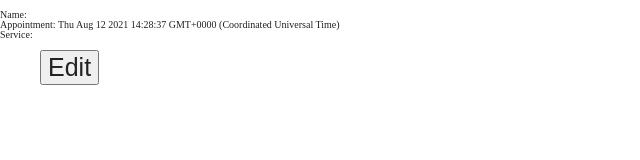
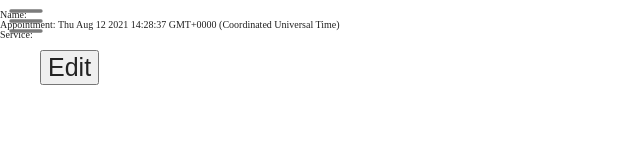
Before and after one commit to mnebot86/TheBarbershop, a React (Create React App) app in the folder client/: page /confirmation/1 in a window 1280 px wide. Shown: the top 160 px of the page, without its empty margins (0-640 px from the left). Built offline with nearby package versions, Linux system fonts and the light colour scheme; no server answers.

Commit message:
starting on confirmation screen

```diff
--- a/client/src/screens/Confirmation/Confirmation.css
+++ b/client/src/screens/Confirmation/Confirmation.css
@@ -0,0 +1,3 @@
+.confirmation{
+
+}
--- a/client/src/screens/Confirmation/Confirmation.jsx
+++ b/client/src/screens/Confirmation/Confirmation.jsx
@@ -1,26 +1,29 @@
 import { useParams, Link } from "react-router-dom";
-
+import Layout from "../../components/Layout/Layout";
 
 const Confirmation = (props) => {
-
-  const booking = ({
+  const booking = {
     date: new Date(),
     client: props.client?.name,
     service: props.service?.name,
-})
-console.log('booking',booking.date)
+  };
+  console.log("booking", booking.date);
 
-let { id } = useParams()
+  let { id } = useParams();
 
   return (
+    <div className="confirmation">
+      <Layout>
         <div>
           <img src={props.client?.image_url} alt={props.client?.name} />
           <p>Name: {booking.client}</p>
           <p>Appointment: {booking.date?.toString()}</p>
           <p>Service: {booking?.service}</p>
-    <Link to = {`/booking/${id}/edit`}>
+          <Link to={`/booking/${id}/edit`}>
             <button>Edit</button>
           </Link>
+        </div>
+      </Layout>
     </div>
   );
 };
```
Lines whose indentation alone changed are shown as unchanged.
